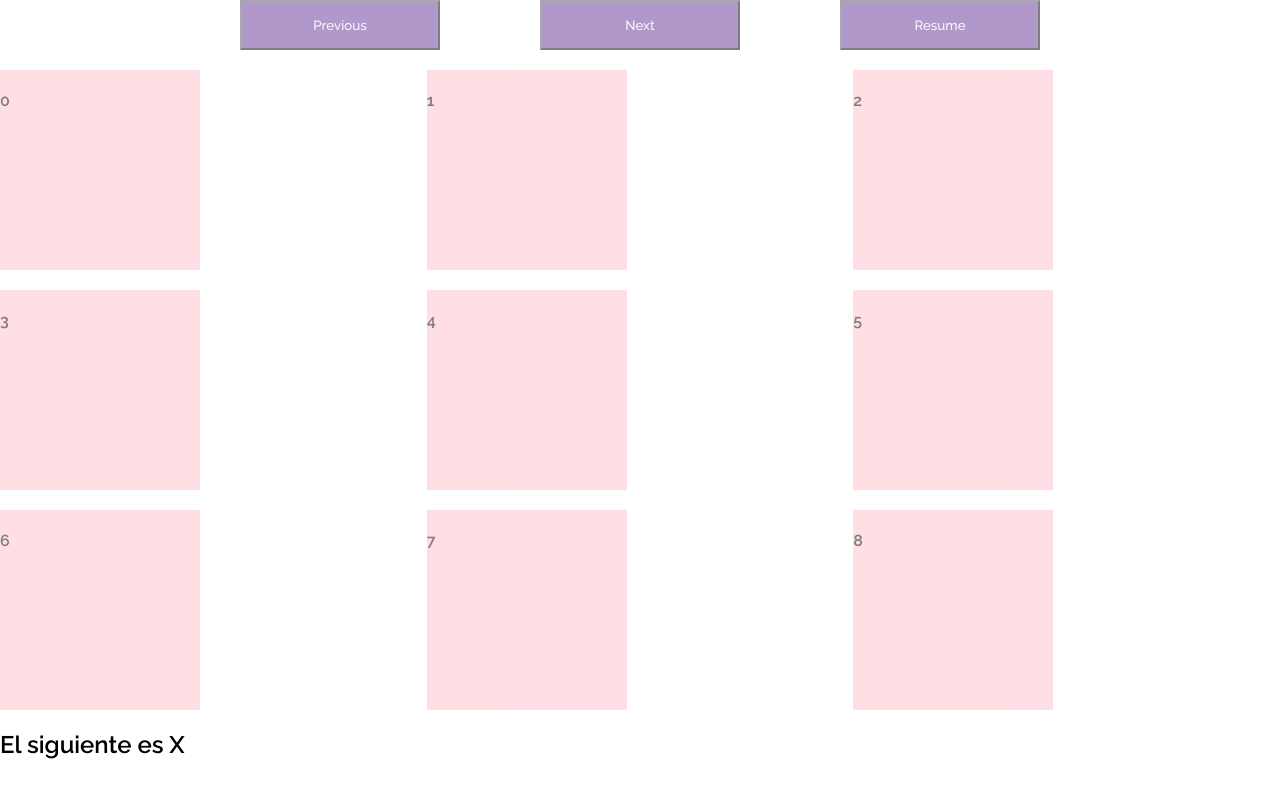
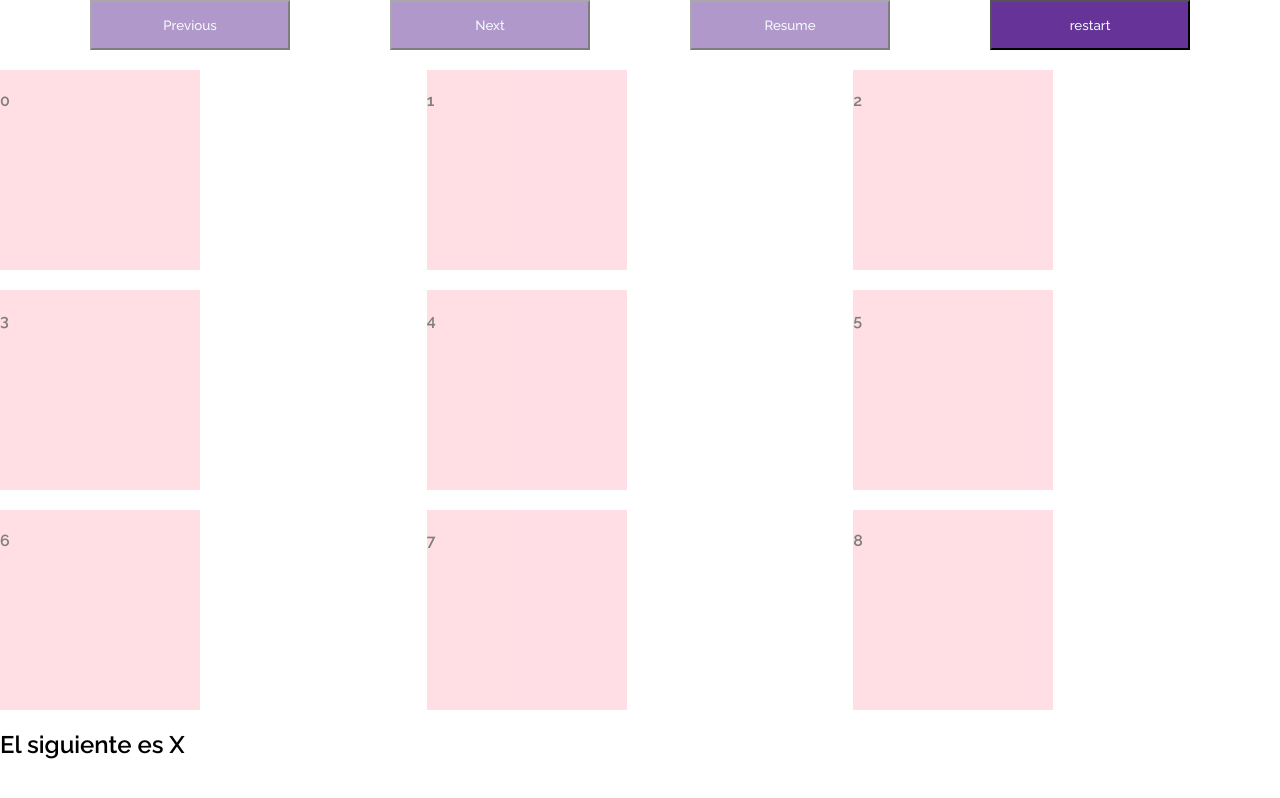
Before and after one commit to DranzerSv/Memory-Games, a React (Create React App) app: page /tictactoe in a window 1280 px wide. Built offline with nearby package versions, Linux system fonts and the light colour scheme.

Commit message:
feature: added restart function

```diff
--- a/src/components/TicTacToeButtons/index.tsx
+++ b/src/components/TicTacToeButtons/index.tsx
@@ -5,9 +5,12 @@ interface ITicTacToeButtonsProps {
   historyPosition: number;
   setRenderedBoard: Dispatch<SetStateAction<(string | null)[] | null>>;
   setHistoryPosition: Dispatch<SetStateAction<number>>;
+  setBoardState: Dispatch<SetStateAction<(string | null)[]>>;
   boardState: (string | null)[];
   finished: boolean;
   history: (string | null)[][];
+  emptyBoard: null[];
+  clearRegister: () => void;
 }
 
 export default function TicTactToe({
@@ -15,9 +18,12 @@ export default function TicTactToe({
   historyPosition,
   setRenderedBoard,
   setHistoryPosition,
+  setBoardState,
   boardState,
   finished,
   history,
+  emptyBoard,
+  clearRegister,
 }: ITicTacToeButtonsProps) {
   function showHistoryWithInterval() {
     let i = history.length - 1;
@@ -28,6 +34,12 @@ export default function TicTactToe({
         clearInterval(intervalId);
       }
     }, 500);
+  }
+  function restartGame() {
+    setHistoryPosition(0);
+    setRenderedBoard(emptyBoard);
+    setBoardState(emptyBoard);
+    clearRegister();
   }
   return (
     <section className="machineButtons">
@@ -76,6 +88,13 @@ export default function TicTactToe({
           Resume
         </button>
       )}
+      <button
+        onClick={() => {
+          restartGame();
+        }}
+      >
+        restart
+      </button>
     </section>
   );
 }
--- a/src/pages/TicTacToe/index.tsx
+++ b/src/pages/TicTacToe/index.tsx
@@ -14,7 +14,8 @@ function TicTactToe() {
 
   const [boardState, setBoardState] =
     useState<Array<string | null>>(emptyBoard);
-  const [previousValues, getPreviousValue] = useTimeMachine(boardState);
+  const [previousValues, getPreviousValue, clearRegister] =
+    useTimeMachine(boardState);
 
   const [historyPosition, setHistoryPosition] = useState(0);
 
@@ -43,9 +44,12 @@ function TicTactToe() {
         historyPosition={historyPosition}
         setRenderedBoard={setRenderedBoard}
         setHistoryPosition={setHistoryPosition}
+        setBoardState={setBoardState}
         boardState={boardState}
         finished={finished}
         history={previousValues}
+        emptyBoard={emptyBoard}
+        clearRegister={clearRegister}
       />
 
       <div className="board">
```
